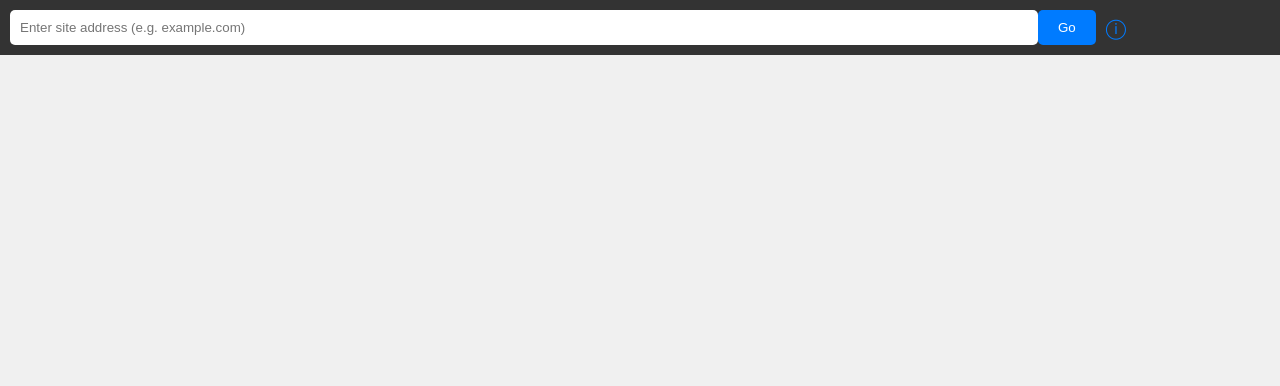
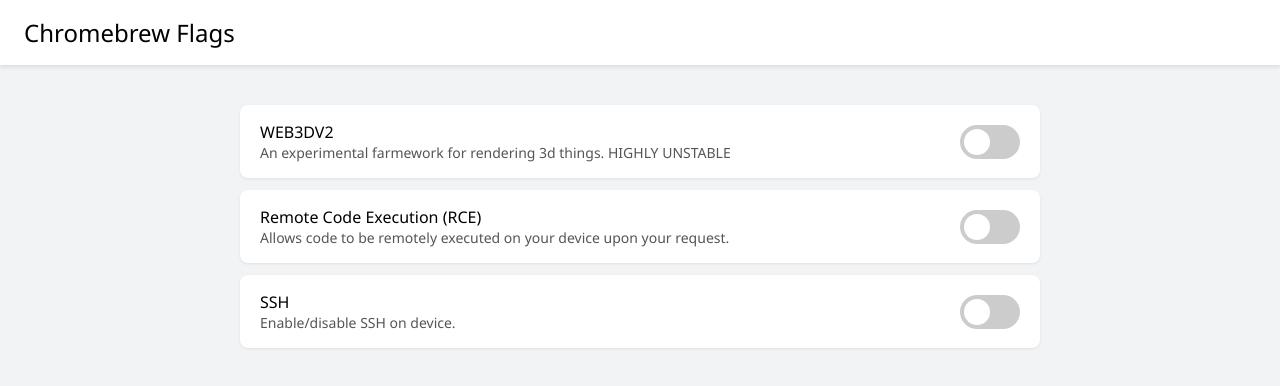
Before and after one commit to wicorn29/web29, a website: page browser/app.html in a window 1280 px wide. Drawn offline with Linux system fonts and the light colour scheme.

Commit message:
Update app.html

```diff
--- a/browser/app.html
+++ b/browser/app.html
@@ -2,218 +2,204 @@
 <html lang="en">
 <head>
   <meta charset="UTF-8">
-    <meta name="viewport" content="width=device-width, initial-scale=1.0">
-    <title>Web29 Browser</title>
+  <title>chromebrew</title>
   <style>
     body {
-            font-family: Arial, sans-serif;
+      font-family: "Segoe UI", Roboto, sans-serif;
+      background-color: #f1f3f4;
       margin: 0;
       padding: 0;
-            background-color: #f0f0f0;
     }
-
-        #top-bar {
-            background-color: #333;
-            padding: 10px;
+    header {
+      background-color: #fff;
+      padding: 16px 24px;
+      box-shadow: 0 2px 4px rgba(0,0,0,0.1);
+      font-size: 24px;
+      font-weight: 500;
+    }
+    main {
+      max-width: 800px;
+      margin: 40px auto;
+      padding: 0 20px;
+    }
+    .setting {
+      background-color: #fff;
+      padding: 16px 20px;
+      margin-bottom: 12px;
+      border-radius: 8px;
       display: flex;
       justify-content: space-between;
       align-items: center;
+      box-shadow: 0 1px 3px rgba(0,0,0,0.08);
     }
-
-        #url-bar-container {
-            display: flex;
-            align-items: center;
+    .setting-title {
+      font-size: 16px;
+      font-weight: 500;
+    }
+    .setting-desc {
+      font-size: 14px;
+      color: #555;
+    }
+    .setting-info {
       flex-grow: 1;
     }
-
-        #url-bar {
-            width: 80%;
-            padding: 10px;
-            border-radius: 5px;
-            border: none;
+    .switch {
+      position: relative;
+      display: inline-block;
+      width: 60px;
+      height: 34px;
     }
-
-        #go-button {
-            padding: 10px 20px;
-            background-color: #007BFF;
-            border: none;
-            color: white;
+    .switch input {
+      opacity: 0;
+      width: 0;
+      height: 0;
+    }
+    .slider {
+      position: absolute;
       cursor: pointer;
-            border-radius: 5px;
-        }
-
-        #go-button:hover {
-            background-color: #0056b3;
-        }
-
-        #info-icon {
-            font-size: 20px;
-            color: #007BFF;
-            cursor: pointer;
-            margin-left: 10px;
-        }
-
-        #metadata-popup {
-            display: none;
-            position: fixed;
-            top: 50%;
-            left: 50%;
-            transform: translate(-50%, -50%);
-            background-color: white;
-            padding: 20px;
-            border-radius: 10px;
-            box-shadow: 0 0 10px rgba(0, 0, 0, 0.1);
-            z-index: 100;
-            width: 300px;
-        }
-
-        #metadata-popup h3 {
-            margin: 0;
-            padding-bottom: 10px;
-        }
-
-        #metadata-popup p {
-            margin: 5px 0;
-        }
-
-        #report-button {
-            background-color: #ccc;
-            color: white;
-            padding: 5px 10px;
-            cursor: not-allowed;
-            border: none;
-            border-radius: 5px;
-            margin-top: 10px;
-        }
-
-        #report-button:hover {
-            background-color: #999;
-        }
-
-        iframe {
-            width: 100%;
-            height: 80vh;
-            border: none;
-        }
-
-        #overlay {
-            display: none;
-            position: fixed;
       top: 0;
       left: 0;
+      right: 0;
+      bottom: 0;
+      background-color: #ccc;
+      border-radius: 34px;
+      transition: 0.4s;
+    }
+    .slider:before {
+      position: absolute;
+      content: "";
+      height: 26px;
+      width: 26px;
+      left: 4px;
+      bottom: 4px;
+      background-color: white;
+      transition: 0.4s;
+      border-radius: 50%;
+    }
+    input:checked + .slider {
+      background-color: #1a73e8;
+    }
+    input:checked + .slider:before {
+      transform: translateX(26px);
+    }
+    .switch-container {
+      display: flex;
+      justify-content: space-between;
       width: 100%;
-            height: 100%;
-            background-color: rgba(0, 0, 0, 0.5);
-            z-index: 99;
+      align-items: center;
     }
   </style>
 </head>
 <body>
 
-    <div id="overlay"></div>
+  <header>Chromebrew Flags</header>
+  <main id="settingsContainer">
 
-    <div id="top-bar">
-        <div id="url-bar-container">
-            <input type="text" id="url-bar" placeholder="Enter site address (e.g. example.com)" />
-            <button id="go-button">Go</button>
-            <span id="info-icon">&#9432;</span>
-        </div>
-    </div>
+    <!-- Dynamically loaded settings will appear here -->
 
-    <iframe id="browser-iframe" src=""></iframe>
-
-    <div id="metadata-popup">
-        <h3>Site Metadata</h3>
-        <p><strong>Address:</strong> <span id="site-address">Loading...</span></p>
-        <p><strong>Owner:</strong> <span id="site-owner">Loading...</span></p>
-        <p><strong>Banned:</strong> <span id="site-banned">Loading...</span></p>
-        <p><strong>View Count:</strong> <span id="view-count">Loading...</span></p>
-        <p><strong>Created At:</strong> <span id="created-at">Loading...</span></p>
-        <p><strong>Last Updated:</strong> <span id="last-updated">Loading...</span></p>
-        <button id="report-button" disabled>Report</button>
-    </div>
+  </main>
 
   <script>
-    const goButton = document.getElementById('go-button');
-    const urlBar = document.getElementById('url-bar');
-    const iframe = document.getElementById('browser-iframe');
-    const infoIcon = document.getElementById('info-icon');
-    const metadataPopup = document.getElementById('metadata-popup');
-    const overlay = document.getElementById('overlay');
-    const reportButton = document.getElementById('report-button');
-    const siteAddress = document.getElementById('site-address');
-    const siteOwner = document.getElementById('site-owner');
-    const siteBanned = document.getElementById('site-banned');
-    const viewCount = document.getElementById('view-count');
-    const createdAt = document.getElementById('created-at');
-    const lastUpdated = document.getElementById('last-updated');
+    // Define settings in an array of objects for easy editing
+    const settings = [
+      {
+        id: "web3dv2",
+        title: "WEB3DV2",
+        description: "An experimental farmework for rendering 3d things. HIGHLY UNSTABLE",
+        checked: false,
+      },
 
-    // Append 'w29://' to the entered URL, but send the clean address to the server
-    function normalizeUrl(url) {
-        if (!url.startsWith("w29://")) {
-            url = "w29://" + url;
-        }
-        return url.replace(/^w29:\/\//, '');
+            {
+        id: "rce",
+        title: "Remote Code Execution (RCE)",
+        description: "Allows code to be remotely executed on your device upon your request.",
+        checked: true,
+      },
+
+                  {
+        id: "ssh",
+        title: "SSH",
+        description: "Enable/disable SSH on device.",
+        checked: false,
+      },
+
+    ];
+
+    // Function to get a cookie by name
+    function getCookie(name) {
+      const value = `; ${document.cookie}`;
+      const parts = value.split(`; ${name}=`);
+      if (parts.length === 2) return parts.pop().split(';').shift();
     }
 
-    // Toggle Metadata Popup
-    infoIcon.addEventListener('click', () => {
-        metadataPopup.style.display = 'block';
-        overlay.style.display = 'block';
-        document.body.style.pointerEvents = 'none'; // Block interactions with the body
+    // Function to set a cookie
+    function setCookie(name, value) {
+      const date = new Date();
+      date.setTime(date.getTime() + (30 * 24 * 60 * 60 * 1000)); // Expires in 30 days
+      document.cookie = `${name}=${value};expires=${date.toUTCString()};path=/`;
+    }
+
+    // Load the saved settings from cookies
+    function loadSettings() {
+      settings.forEach(setting => {
+        const savedState = getCookie(setting.id);
+        setting.checked = savedState === 'true';
+      });
+      renderSettings();
+    }
+
+    // Render the settings dynamically
+    function renderSettings() {
+      const container = document.getElementById('settingsContainer');
+      container.innerHTML = ''; // Clear the container before adding new settings
+
+      settings.forEach(setting => {
+        const settingElement = document.createElement('div');
+        settingElement.classList.add('setting');
+
+        const settingInfo = document.createElement('div');
+        settingInfo.classList.add('setting-info');
+
+        const settingTitle = document.createElement('div');
+        settingTitle.classList.add('setting-title');
+        settingTitle.textContent = setting.title;
+
+        const settingDesc = document.createElement('div');
+        settingDesc.classList.add('setting-desc');
+        settingDesc.textContent = setting.description;
+
+        settingInfo.appendChild(settingTitle);
+        settingInfo.appendChild(settingDesc);
+
+        const switchLabel = document.createElement('label');
+        switchLabel.classList.add('switch');
+        const checkboxInput = document.createElement('input');
+        checkboxInput.type = 'checkbox';
+        checkboxInput.id = setting.id;
+        checkboxInput.checked = setting.checked;
+
+        checkboxInput.addEventListener('change', () => {
+          setCookie(setting.id, checkboxInput.checked);
         });
 
-    // Close Metadata Popup if clicking outside
-    window.addEventListener('click', (event) => {
-        if (!metadataPopup.contains(event.target) && !infoIcon.contains(event.target)) {
-            metadataPopup.style.display = 'none';
-            overlay.style.display = 'none';
-            document.body.style.pointerEvents = 'auto'; // Restore interactions with the body
-        }
+        const sliderSpan = document.createElement('span');
+        sliderSpan.classList.add('slider');
+
+        switchLabel.appendChild(checkboxInput);
+        switchLabel.appendChild(sliderSpan);
+
+        const switchContainer = document.createElement('div');
+        switchContainer.classList.add('switch-container');
+        switchContainer.appendChild(settingInfo);
+        switchContainer.appendChild(switchLabel);
+
+        settingElement.appendChild(switchContainer);
+        container.appendChild(settingElement);
       });
-
-    // Fetch and display site data with updated metadata
-    async function loadSiteData(address) {
-        try {
-            const cleanedAddress = normalizeUrl(address);
-            const response = await fetch(`https://web29.wicorn29.net/getSiteByAddress/${cleanedAddress}`);
-
-            if (!response.ok) {
-                iframe.srcdoc = `<html><body><h2>:( Something went wrong when loading the site: ${address}. An error has occurred. The error is "${response.statusText}".</h2></body></html>`;
-                return;
     }
 
-            const site = await response.json();
-
-            if (site.error) {
-                iframe.srcdoc = `<html><body><h2>:( Something went wrong when loading the site: ${address}. An error has occurred. The error is "${site.error}".</h2></body></html>`;
-                return;
-            }
-
-            const decodedData = atob(site.data);
-            iframe.srcdoc = decodedData;
-
-            siteAddress.textContent = site.address;
-            siteOwner.textContent = site.owner;
-            siteBanned.textContent = site.siteBanned ? 'Yes' : 'No';
-            viewCount.textContent = site.viewCount;
-            createdAt.textContent = new Date(site.createdAt).toLocaleString();
-            lastUpdated.textContent = new Date(site.lastUpdated).toLocaleString();
-        } catch (error) {
-            iframe.srcdoc = `<html><body><h2>:( Something went wrong when loading the site: ${address}. An error has occurred. The error is "${error.message}".</h2></body></html>`;
-        }
-    }
-
-    // Handle the Go button click
-    goButton.addEventListener('click', () => {
-        const address = urlBar.value.trim();
-        if (address) {
-            const displayAddress = address.startsWith("w29://") ? address : "w29://" + address;
-            urlBar.value = displayAddress;  // Show the full URL with w29://
-            loadSiteData(displayAddress);   // Use the cleaned address for the server request
-        }
-    });
+    // Load settings on page load
+    window.onload = loadSettings;
   </script>
-
 </body>
 </html>
```
Lines whose indentation alone changed are shown as unchanged.
